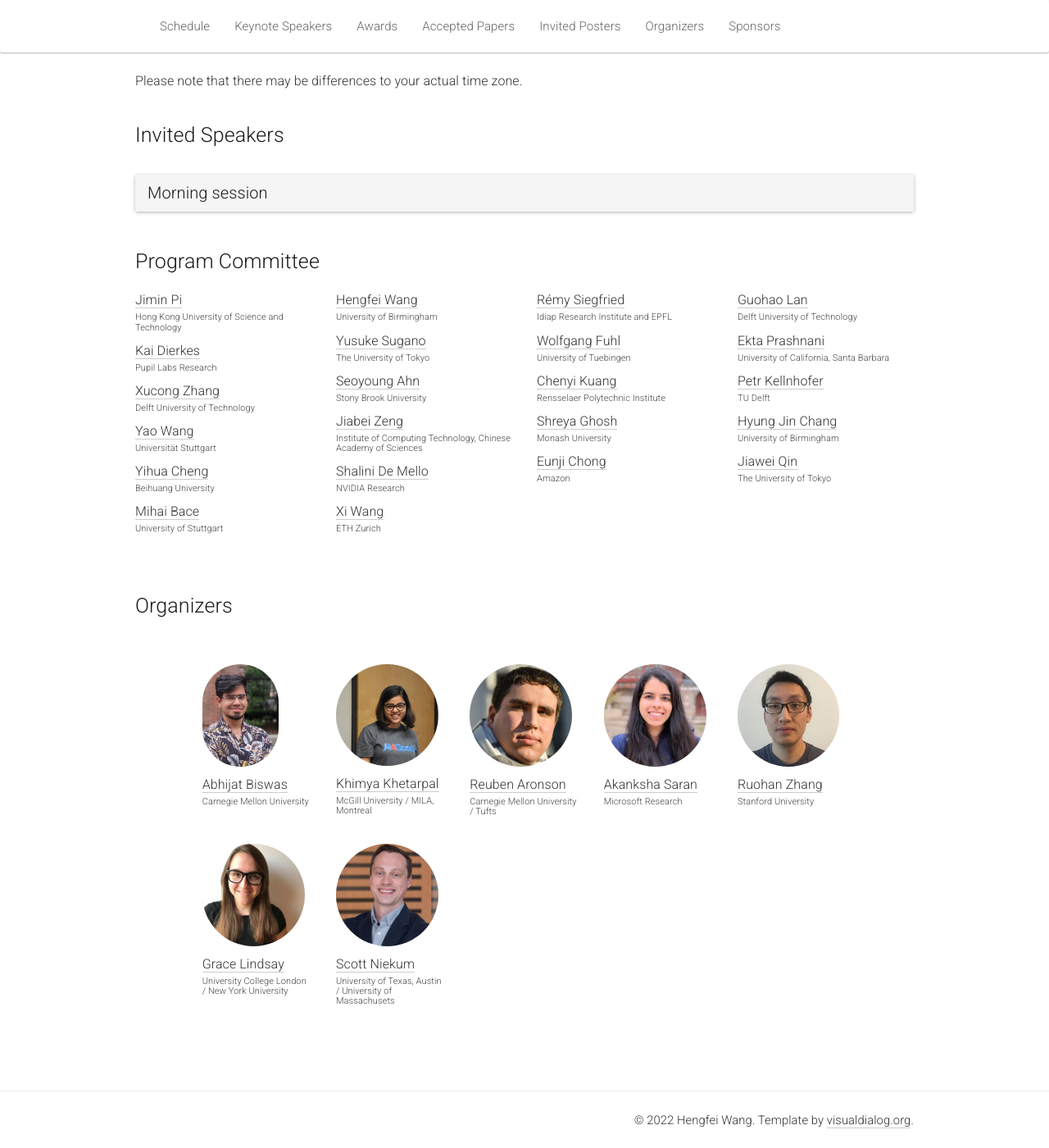
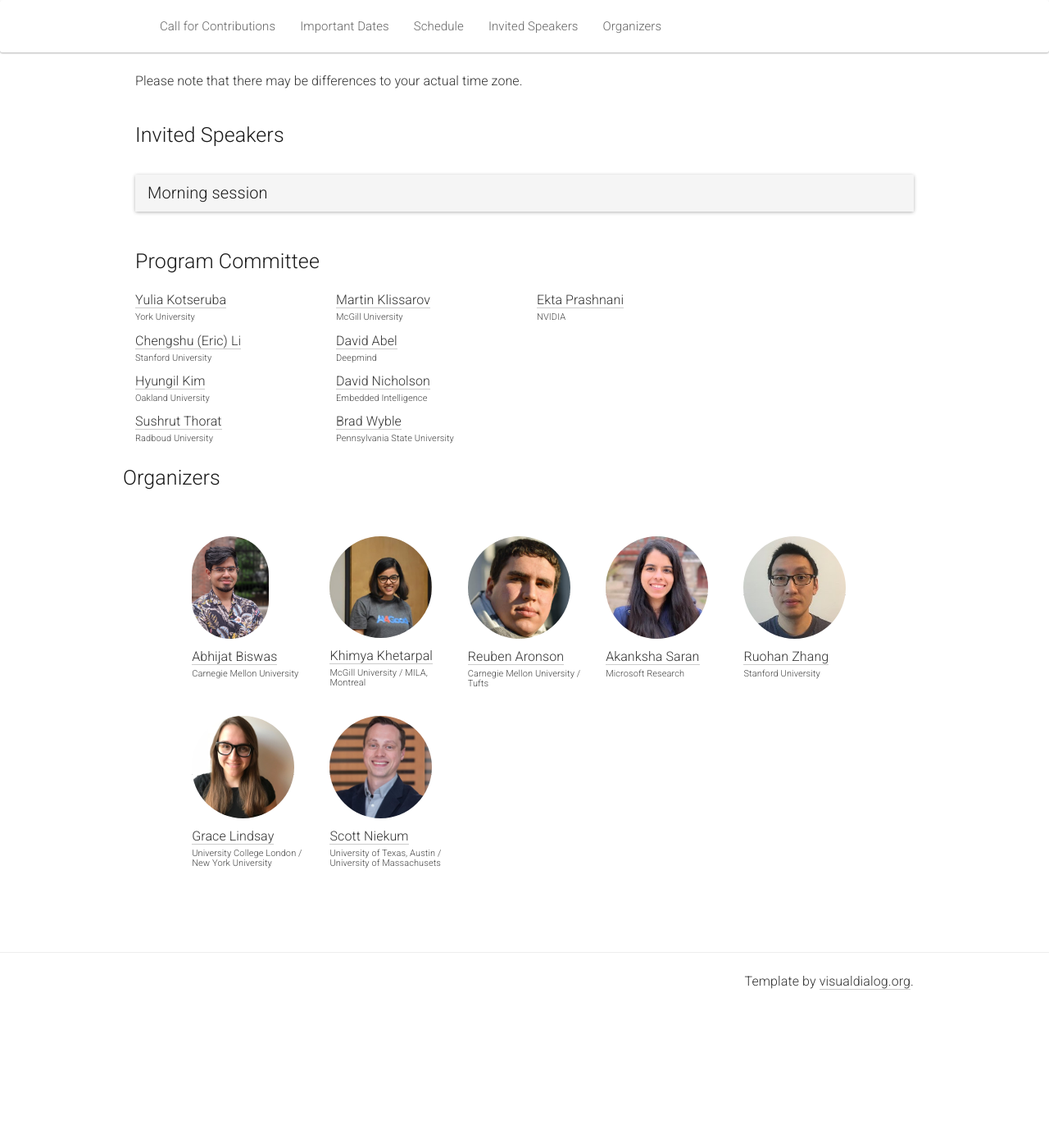
Before and after one commit to attention-learning-workshop/attention-learning-workshop.github.io, a Jekyll site: the page built from _pages/home_2022.md, in a window 1280 px wide and 1400 px high, scrolled down 2043 px. Shown: the whole window at 82% size. Built offline with Jekyll 4.4.1, drawn with Linux system fonts in a browser that asks for light colours; nearby versions of some CDN libraries; after the commit the page ends 3274 px from its top, so only the background shows below that.

Commit message:
add PC and correct banner navigation

```diff
--- a/_includes/footer_2022.html
+++ b/_includes/footer_2022.html
@@ -3,7 +3,6 @@
                 <div class="container">
                     <div class="row">
                         <div class="col-sm-12" style="text-align:right;">
-                            <small>&copy; 2022 Hengfei Wang.
                             Template by <a href=" visualdialog.org" class="external"> visualdialog.org</a>.</small>
                         </div>
 			<br><br>
--- a/_includes/header_2022.html
+++ b/_includes/header_2022.html
@@ -14,16 +14,16 @@
     <div class="navbar-collapse collapse" id="navbar-main">
       <ul class="nav navbar-nav">
 	<!--<li><a href="#intro">Introduction</a></li>-->
-	<!--<li><a href="#calls">Call for Contributions</a></li>-->
-	<!--<li><a href="#dates">Important Dates</a></li>-->
+	<li><a href="#calls">Call for Contributions</a></li>
+	<li><a href="#dates">Important Dates</a></li>
 	<li><a href="#schedule">Schedule</a></li>
-	<li><a href="#speakers">Keynote Speakers</a></li>
-	<li><a href="#awards">Awards</a></li>
-	<li><a href="#accepted-papers">Accepted Papers</a></li>
-	<li><a href="#invited-posters">Invited Posters</a></li>
-        <li><a href="#organizers">Organizers</a></li>
-	<!--<li><a href="#programcommittee">Program Committee</a></li>-->
-	<li><a href="#sponsors">Sponsors</a></li>
+	<li><a href="#speakers">Invited Speakers</a></li>
+	<!-- <li><a href="#awards">Awards</a></li> -->
+	<!-- <li><a href="#accepted-papers">Accepted Papers</a></li> -->
+	<!-- <li><a href="#invited-posters">Invited Posters</a></li> -->
+  <li><a href="#organizers">Organizers</a></li>
+	<!-- <li><a href="#programcommittee">Program Committee</a></li> -->
+	<!-- <li><a href="#sponsors">Sponsors</a></li> -->
       </ul>
     </div>
 
--- a/_pages/home_2022.md
+++ b/_pages/home_2022.md
@@ -546,36 +546,59 @@ We will be hosting 2 invited speakers for the topic of gaze estimation. We will
   <div class="col-xs-3">
     <div class="people-name"><a target="_blank"
       href=
-      "https://jiminpi.github.io/">
-      Jimin Pi</a><h6>
-      Hong Kong University of Science and Technology</h6></div>
-    <div class="people-name"><a target="_blank" href="http://kaidierkes.net/?page_id=43">Kai Dierkes</a><h6>Pupil Labs Research</h6></div>
-    <div class="people-name"><a target="_blank" href="https://www.ccmitss.com/zhang">Xucong Zhang</a><h6>Delft University of Technology</h6></div>
-    <div class="people-name"><a target="_blank" href="https://www.perceptualui.org/people/wang/">Yao Wang</a><h6>Universität Stuttgart</h6></div>
-    <div class="people-name"><a target="_blank" href="https://yihua.zone/">Yihua Cheng</a><h6>Beihuang University</h6></div>
-    <div class="people-name"><a target="_blank" href="https://www.mihaibace.com/">Mihai Bace</a><h6>University of Stuttgart</h6></div>
+      "https://ykotseruba.github.io/">
+      Yulia Kotseruba</a><h6>
+      York University</h6></div>
+    <div class="people-name"><a target="_blank"
+      href=
+      "https://www.chengshuli.me/">
+      Chengshu (Eric) Li</a><h6>
+      Stanford University</h6></div>
+    <div class="people-name"><a target="_blank"
+      href=
+      "https://sites.google.com/oakland.edu/human-centered-engineering">
+      Hyungil Kim</a><h6>
+      Oakland University</h6></div>
+    <div class="people-name"><a target="_blank"
+      href=
+      "https://sushrutthorat.com/">
+      Sushrut Thorat</a><h6>
+      Radboud University</h6></div>
   </div>
   <div class="col-xs-3">
-    <div class="people-name"><a target="_blank" href="https://hengfei-wang.github.io//github.io/">Hengfei Wang</a><h6>University of Birmingham</h6></div>
-    <div class="people-name"><a target="_blank" href="https://www.yusuke-sugano.info/">Yusuke Sugano</a><h6>The University of Tokyo</h6></div>
-    <div class="people-name"><a target="_blank" href="https://ahnchive.github.io/">Seoyoung Ahn</a><h6>Stony Brook University</h6></div>
-    <div class="people-name"><a target="_blank" href="">Jiabei Zeng</a><h6>Institute of Computing Technology, Chinese Academy of Sciences</h6></div>
-    <div class="people-name"><a target="_blank" href="https://research.nvidia.com/person/shalini-gupta">Shalini De Mello</a><h6>NVIDIA Research</h6></div>
-    <div class="people-name"><a target="_blank" href="https://ait.ethz.ch/people/xiwang/">Xi Wang</a><h6>ETH Zurich</h6></div>
+    <div class="people-name"><a target="_blank"
+      href=
+      "https://mklissa.github.io/">
+      Martin Klissarov</a><h6>
+      McGill University</h6></div>
+    <div class="people-name"><a target="_blank"
+        href=
+        "https://david-abel.github.io/">
+        David Abel</a><h6>
+        Deepmind</h6>
+    </div>
+    <div class="people-name"><a target="_blank"
+      href=
+      "https://www.linkedin.com/in/david-nicholson-b27b69a4/">
+      David Nicholson</a><h6>
+      Embedded Intelligence</h6>
+    </div>
+    <div class="people-name"><a target="_blank"
+      href=
+      "http://wyblelab.com/">
+      Brad Wyble</a><h6>
+      Pennsylvania State University</h6>
+    </div>
   </div>
+
   <div class="col-xs-3">
-    <div class="people-name"><a target="_blank" href="https://www.idiap.ch/~rsiegfried/">Rémy Siegfried</a><h6>Idiap Research Institute and EPFL</h6></div>
-    <div class="people-name"><a target="_blank" href="https://www.hci.uni-tuebingen.de/chair/team/wolfgang-fuhl">Wolfgang Fuhl</a><h6>University of Tuebingen</h6></div>
-    <div class="people-name"><a target="_blank" href="https://kuangcy1998.wixsite.com/luckyspace">Chenyi Kuang</a><h6>Rensselaer Polytechnic Institute</h6></div>
-    <div class="people-name"><a target="_blank" href="https://research.monash.edu/en/persons/shreya-ghosh">Shreya Ghosh</a><h6>Monash University</h6></div>
-    <div class="people-name"><a target="_blank" href="https://ejcgt.github.io/">Eunji Chong</a><h6>Amazon</h6></div>
+    <div class="people-name"><a target="_blank"
+      href=
+      "https://prashnani.github.io/">
+      Ekta Prashnani</a><h6>
+      NVIDIA</h6>
+    </div>
   </div>
-  <div class="col-xs-3">
-    <div class="people-name"><a target="_blank" href="https://guohao.netlify.app/">Guohao Lan</a><h6>Delft University of Technology</h6></div>
-    <div class="people-name"><a target="_blank" href="https://prashnani.github.io/">Ekta Prashnani</a><h6>University of California, Santa Barbara</h6></div>
-    <div class="people-name"><a target="_blank" href="https://graphics.tudelft.nl/petr-kellnhofer/">Petr Kellnhofer</a><h6>TU Delft</h6></div>
-    <div class="people-name"><a target="_blank" href="https://hyungjinchang.wordpress.com/">Hyung Jin Chang</a><h6>University of Birmingham</h6></div>
-    <div class="people-name"><a target="_blank" href="">Jiawei Qin</a><h6>The University of Tokyo</h6></div>
   </div>
 </div>
 <br>
```
